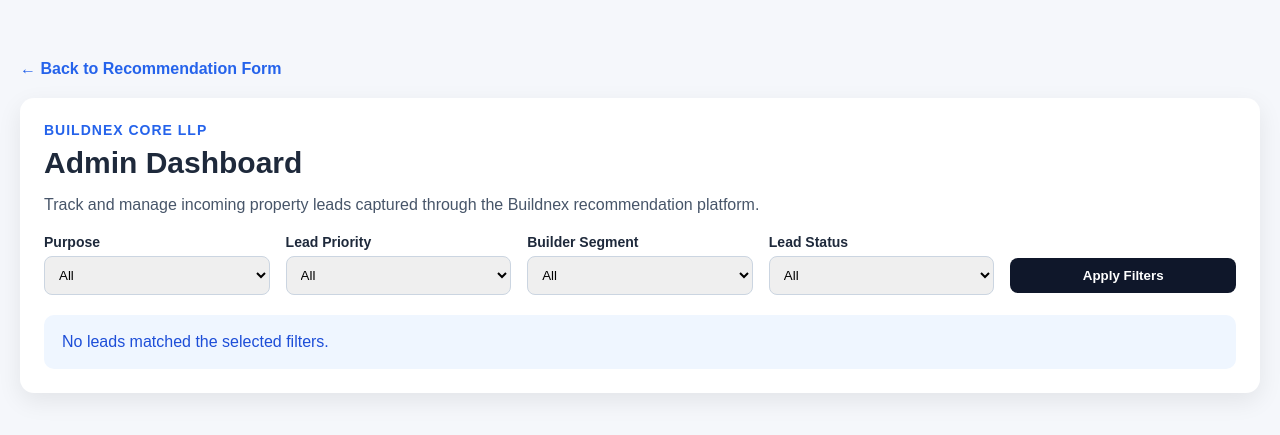
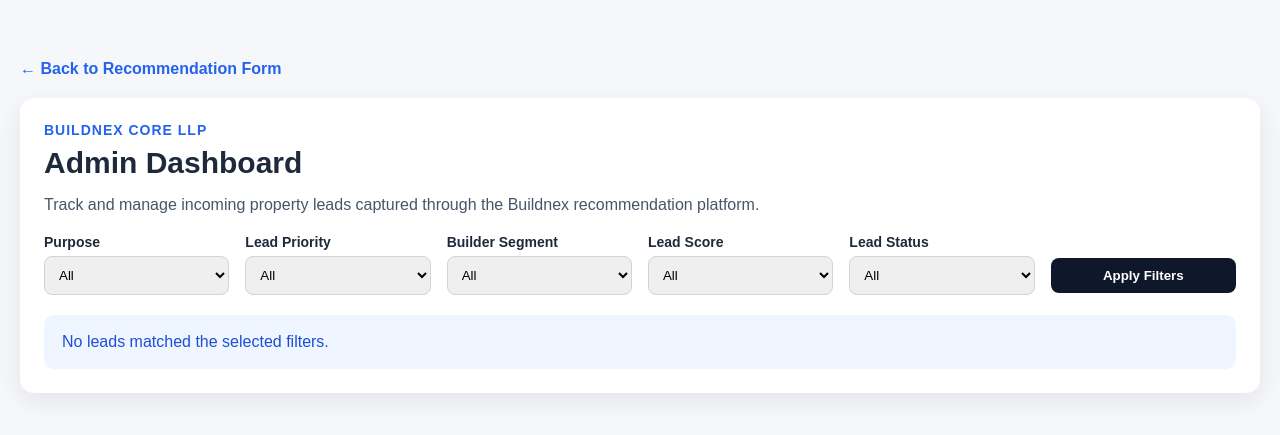
Before and after one commit to madasu3456-coder/buildnex-saas, a Flask app: page /admin/dashboard in a window 1280 px wide. Shown: the top 435 px of the page. Run offline with Flask 3, Linux system fonts and the light colour scheme; the visitor is signed in with stand-in values (Sample User, id 1); data that the repository does not hold is empty; some libraries are stand-ins or nearby versions.

Commit message:
Add lead scoring to dashboard UI

```diff
--- a/app.py
+++ b/app.py
@@ -19,11 +19,82 @@
     "Lost",
 ]
 
+ALLOWED_SCORE_CATEGORIES = [
+    "HOT",
+    "WARM",
+    "COLD",
+]
+
 
 def get_db():
     if not DATABASE_URL:
         raise RuntimeError("DATABASE_URL is not set")
     return psycopg.connect(DATABASE_URL)
+
+
+def calculate_lead_score(budget_min, budget_max, purpose, lead_priority, paint, green):
+    score = 0
+
+    try:
+        min_budget = int(str(budget_min).strip()) if budget_min else 0
+    except (ValueError, TypeError):
+        min_budget = 0
+
+    try:
+        max_budget = int(str(budget_max).strip()) if budget_max else 0
+    except (ValueError, TypeError):
+        max_budget = 0
+
+    purpose = (purpose or "").strip().lower()
+    lead_priority = (lead_priority or "").strip().lower()
+    paint = (paint or "").strip().lower()
+    green = (green or "").strip().lower()
+
+    # Budget scoring
+    if max_budget >= 10000:
+        score += 3
+    elif max_budget >= 7000:
+        score += 2
+    else:
+        score += 1
+
+    # Purpose scoring
+    if purpose in ["self", "self-use", "self use"]:
+        score += 3
+    elif purpose == "investment":
+        score += 2
+    else:
+        score += 1
+
+    # Priority scoring
+    if lead_priority == "high":
+        score += 3
+    elif lead_priority == "medium":
+        score += 2
+    else:
+        score += 1
+
+    # Paint interest scoring
+    if paint == "high":
+        score += 2
+    elif paint == "medium":
+        score += 1
+
+    # Green interest scoring
+    if green == "high":
+        score += 2
+    elif green == "medium":
+        score += 1
+
+    # Final category
+    if score >= 10:
+        category = "HOT"
+    elif score >= 7:
+        category = "WARM"
+    else:
+        category = "COLD"
+
+    return score, category
 
 
 def init_db():
@@ -40,6 +111,8 @@
                     purpose TEXT,
                     top_area TEXT,
                     lead_priority TEXT,
+                    lead_score INTEGER DEFAULT 0,
+                    lead_score_category VARCHAR(20) DEFAULT 'COLD',
                     builder_segment TEXT,
                     paint TEXT,
                     green TEXT,
@@ -48,10 +121,20 @@
                 )
             """)
 
-            # Safe upgrade for existing tables that do not yet have status column
+            # Safe upgrades for existing tables
             cur.execute("""
                 ALTER TABLE leads
                 ADD COLUMN IF NOT EXISTS status TEXT DEFAULT 'New'
+            """)
+
+            cur.execute("""
+                ALTER TABLE leads
+                ADD COLUMN IF NOT EXISTS lead_score INTEGER DEFAULT 0
+            """)
+
+            cur.execute("""
+                ALTER TABLE leads
+                ADD COLUMN IF NOT EXISTS lead_score_category VARCHAR(20) DEFAULT 'COLD'
             """)
 
         conn.commit()
@@ -66,6 +149,27 @@
 def submit():
     data = request.form
 
+    name = data.get("name")
+    phone = data.get("phone")
+    email = data.get("email")
+    budget_min = data.get("budget_min")
+    budget_max = data.get("budget_max")
+    purpose = data.get("purpose")
+    top_area = data.get("top_area")
+    lead_priority = data.get("priority")
+    builder_segment = data.get("segment")
+    paint = data.get("paint")
+    green = data.get("green")
+
+    lead_score, lead_score_category = calculate_lead_score(
+        budget_min,
+        budget_max,
+        purpose,
+        lead_priority,
+        paint,
+        green
+    )
+
     with get_db() as conn:
         with conn.cursor() as cur:
             cur.execute("""
@@ -79,24 +183,28 @@
                     purpose,
                     top_area,
                     lead_priority,
+                    lead_score,
+                    lead_score_category,
                     builder_segment,
                     paint,
                     green,
                     status
                 )
-                VALUES (%s, %s, %s, %s, %s, %s, %s, %s, %s, %s, %s, %s)
+                VALUES (%s, %s, %s, %s, %s, %s, %s, %s, %s, %s, %s, %s, %s, %s)
             """, (
-                data.get("name"),
-                data.get("phone"),
-                data.get("email"),
-                data.get("budget_min"),
-                data.get("budget_max"),
-                data.get("purpose"),
-                data.get("top_area"),
-                data.get("priority"),
-                data.get("segment"),
-                data.get("paint"),
-                data.get("green"),
+                name,
+                phone,
+                email,
+                budget_min,
+                budget_max,
+                purpose,
+                top_area,
+                lead_priority,
+                lead_score,
+                lead_score_category,
+                builder_segment,
+                paint,
+                green,
                 "New"
             ))
         conn.commit()
@@ -159,6 +267,7 @@
     priority = request.args.get("priority")
     segment = request.args.get("segment")
     status = request.args.get("status")
+    score_category = request.args.get("score_category")
 
     query = """
         SELECT
@@ -171,6 +280,8 @@
             purpose,
             top_area,
             lead_priority,
+            lead_score,
+            lead_score_category,
             builder_segment,
             paint,
             green,
@@ -197,6 +308,10 @@
         query += " AND status = %s"
         params.append(status)
 
+    if score_category:
+        query += " AND lead_score_category = %s"
+        params.append(score_category)
+
     query += " ORDER BY id DESC"
 
     with get_db() as conn:
@@ -211,7 +326,9 @@
         priority_filter=priority,
         segment_filter=segment,
         status_filter=status,
-        allowed_statuses=ALLOWED_STATUSES
+        score_category_filter=score_category,
+        allowed_statuses=ALLOWED_STATUSES,
+        allowed_score_categories=ALLOWED_SCORE_CATEGORIES
     )
 
 
--- a/templates/dashboard.html
+++ b/templates/dashboard.html
@@ -133,6 +133,29 @@
             color: #0f172a;
         }
 
+        .score-badge {
+            display: inline-block;
+            padding: 6px 10px;
+            border-radius: 999px;
+            font-size: 12px;
+            font-weight: bold;
+        }
+
+        .score-hot {
+            background: #fee2e2;
+            color: #991b1b;
+        }
+
+        .score-warm {
+            background: #ffedd5;
+            color: #9a3412;
+        }
+
+        .score-cold {
+            background: #dbeafe;
+            color: #1d4ed8;
+        }
+
         .status-form select {
             min-width: 170px;
             padding: 8px 10px;
@@ -195,7 +218,7 @@
             }
 
             table {
-                min-width: 1300px;
+                min-width: 1450px;
             }
         }
     </style>
@@ -251,6 +274,16 @@
                 </div>
 
                 <div>
+                    <label for="score_category">Lead Score</label>
+                    <select name="score_category" id="score_category">
+                        <option value="">All</option>
+                        {% for category in allowed_score_categories %}
+                            <option value="{{ category }}" {% if score_category_filter == category %}selected{% endif %}>{{ category }}</option>
+                        {% endfor %}
+                    </select>
+                </div>
+
+                <div>
                     <label for="status">Lead Status</label>
                     <select name="status" id="status">
                         <option value="">All</option>
@@ -279,6 +312,7 @@
                             <th>Segment</th>
                             <th>Paint</th>
                             <th>Green</th>
+                            <th>Score</th>
                             <th>Status</th>
                             <th>Actions</th>
                         </tr>
@@ -298,6 +332,16 @@
                                 <td>{{ lead["green"]|title if lead["green"] else "-" }}</td>
 
                                 <td>
+                                    {% if lead["lead_score_category"] == "HOT" %}
+                                        <span class="score-badge score-hot">🔥 HOT ({{ lead["lead_score"] }})</span>
+                                    {% elif lead["lead_score_category"] == "WARM" %}
+                                        <span class="score-badge score-warm">⚡ WARM ({{ lead["lead_score"] }})</span>
+                                    {% else %}
+                                        <span class="score-badge score-cold">❄️ COLD ({{ lead["lead_score"] }})</span>
+                                    {% endif %}
+                                </td>
+
+                                <td>
                                     <form method="POST" action="/admin/leads/{{ lead['id'] }}/status" class="status-form">
                                         <select name="status" onchange="this.form.submit()">
                                             {% for s in allowed_statuses %}
@@ -309,7 +353,7 @@
 
                                 <td>
                                     <a class="action-btn whatsapp-btn"
-                                       href="https://wa.me/91{{ lead['phone'] | replace(' ', '') }}?text=Hi%20{{ lead['name'] | replace(' ', '%20') }},%0A%0AI%20reviewed%20your%20property%20requirement.%0A%0ABudget:%20%E2%82%B9{{ lead['budget_min'] }}%20-%20%E2%82%B9{{ lead['budget_max'] }}%0APurpose:%20{{ 'Self-use' if lead['purpose'] == 'self' else 'Investment' }}%0ARecommended%20area:%20{{ lead['top_area'] | replace(' ', '%20') }}%0A%0ABased%20on%20this,%20I%20can%20share%20the%20best%20matching%20projects,%20current%20availability,%20and%20next%20steps.%0A%0ALet%E2%80%99s%20discuss%20your%20options."
+                                       href="https://wa.me/91{{ lead['phone'] | replace(' ', '') }}?text=Hi%20{{ lead['name'] | replace(' ', '%20') }},%0A%0AThanks%20for%20your%20interest%20in%20Buildnex%20Core%20LLP.%0A%0ABudget:%20%E2%82%B9{{ lead['budget_min'] }}%20-%20%E2%82%B9{{ lead['budget_max'] }}%0APurpose:%20{{ 'Self-use' if lead['purpose'] == 'self' else 'Investment' }}%0ATop%20Area:%20{{ lead['top_area'] | replace(' ', '%20') }}%0ALead%20Score:%20{{ lead['lead_score_category'] }}%0A%0ABased%20on%20your%20requirement,%20I%20can%20share%20the%20best%20matching%20options%20and%20next%20steps.%0A%0AReply%20here%20and%20I%E2%80%99ll%20guide%20you."
                                        target="_blank">
                                        WhatsApp
                                     </a>
```
Also changed, not shown: add_lead_scoring_columns.py (added, +30 -0 lines).
